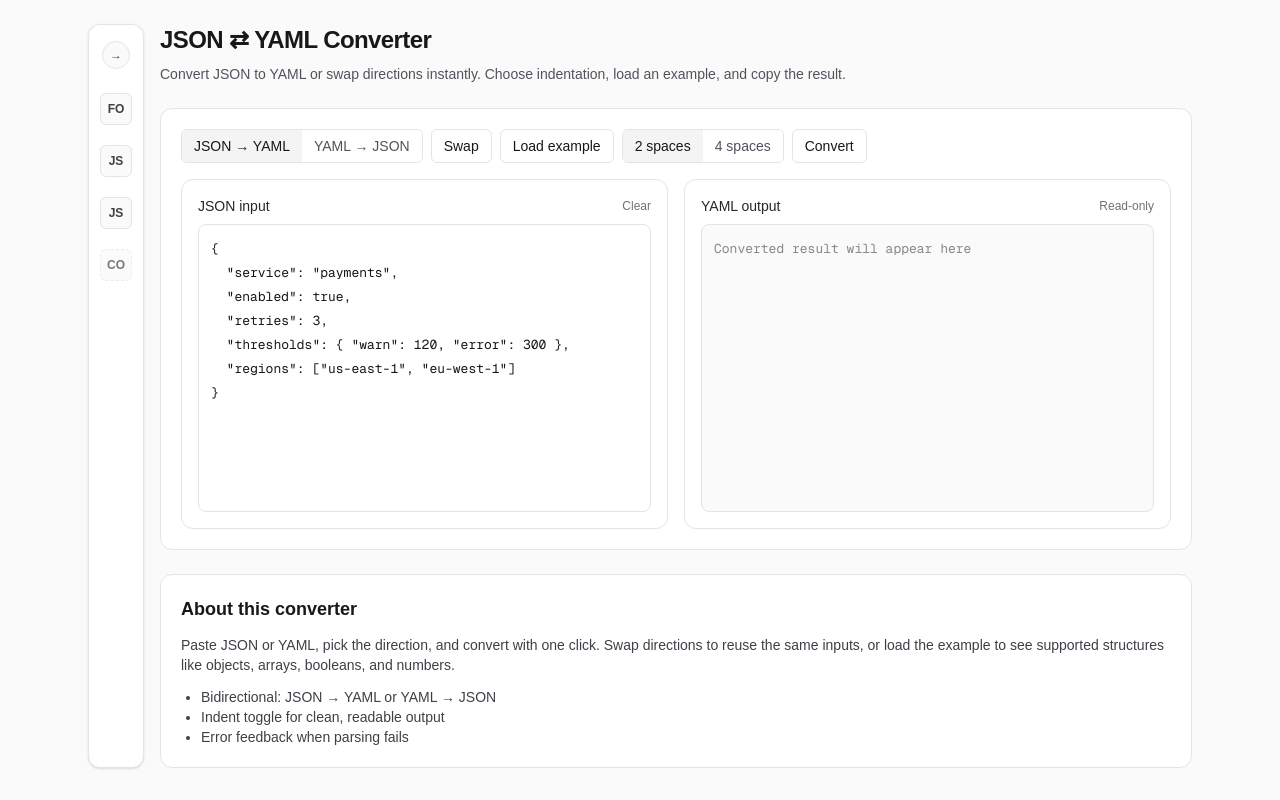
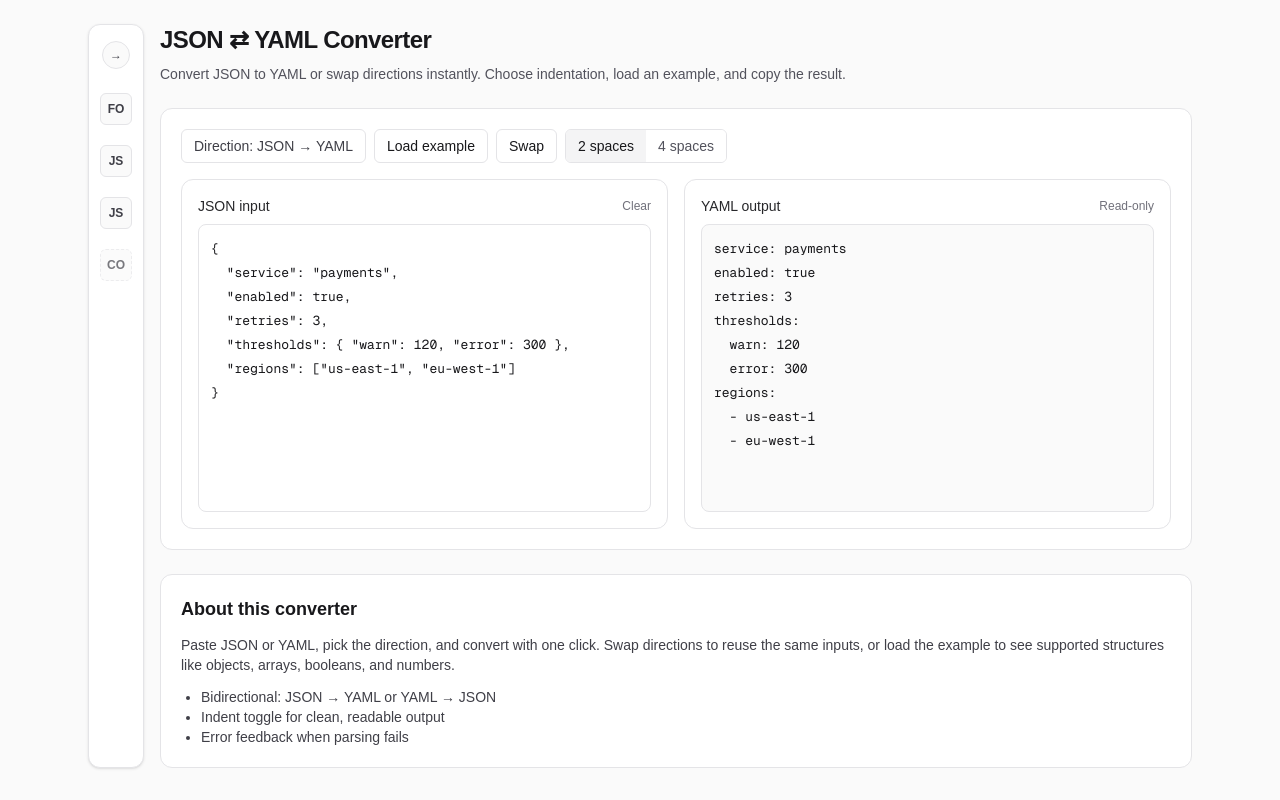
Before and after one commit to RobbieZhao/Json, a Next.js app in the folder json/: page /json-yaml in a window 1280 px wide. Built offline with nearby package versions, Linux system fonts and the light colour scheme.

Commit message:
polished up the UI

```diff
--- a/json/app/components/JsonYamlTool.tsx
+++ b/json/app/components/JsonYamlTool.tsx
@@ -35,6 +35,28 @@ export function JsonYamlTool() {
   const sourceLabel = isJsonToYaml ? "JSON input" : "YAML input";
   const targetLabel = isJsonToYaml ? "YAML output" : "JSON output";
 
+  const performConvert = React.useCallback(
+    (source: string, dir: Direction, ind: 2 | 4) => {
+      try {
+        let result: string;
+        if (dir === "jsonToYaml") {
+          const parsed = JSON.parse(source);
+          result = YAML.stringify(parsed, { indent: ind });
+        } else {
+          const parsed = YAML.parse(source);
+          result = JSON.stringify(parsed, null, ind);
+        }
+        setOutput(result);
+        setError(null);
+      } catch (err) {
+        const msg = err instanceof Error ? err.message : "Conversion failed";
+        setError(msg);
+        setOutput("");
+      }
+    },
+    [],
+  );
+
   const convert = React.useCallback(() => {
     try {
       let result: string;
@@ -59,52 +81,39 @@ export function JsonYamlTool() {
     setOutput("");
     setError(null);
     setInput((prev) => {
-      // If user wants to quickly flip, move previous output into input when available.
-      return output || (prev === EXAMPLE_JSON ? EXAMPLE_YAML : prev);
+      // Swap current panes: move rendered output into the new source box when available.
+      if (output) return output;
+      // Fallback to a sensible example when no output yet.
+      return prev === EXAMPLE_JSON ? EXAMPLE_YAML : EXAMPLE_JSON;
     });
   };
 
   const loadExample = () => {
-    if (isJsonToYaml) {
-      setInput(EXAMPLE_JSON);
-    } else {
-      setInput(EXAMPLE_YAML);
-    }
+    const sample = isJsonToYaml ? EXAMPLE_JSON : EXAMPLE_YAML;
+    setInput(sample);
     setOutput("");
     setError(null);
+    performConvert(sample, direction, indent);
   };
+
+  React.useEffect(() => {
+    convert();
+  }, [convert]);
 
   return (
     <div className="flex flex-col gap-4">
       <div className="flex flex-wrap items-center gap-2">
-        <div className="inline-flex overflow-hidden rounded-md border border-zinc-200 dark:border-zinc-800">
-          <button
-            type="button"
-            onClick={() => setDirection("jsonToYaml")}
-            className={[
-              "px-3 py-1.5 text-sm",
-              isJsonToYaml
-                ? "bg-zinc-100 text-zinc-900 dark:bg-zinc-900 dark:text-zinc-100"
-                : "bg-white text-zinc-600 hover:bg-zinc-50 dark:bg-zinc-950 dark:text-zinc-300 dark:hover:bg-zinc-900",
-            ].join(" ")}
-            aria-pressed={isJsonToYaml}
-          >
-            JSON → YAML
-          </button>
-          <button
-            type="button"
-            onClick={() => setDirection("yamlToJson")}
-            className={[
-              "px-3 py-1.5 text-sm",
-              !isJsonToYaml
-                ? "bg-zinc-100 text-zinc-900 dark:bg-zinc-900 dark:text-zinc-100"
-                : "bg-white text-zinc-600 hover:bg-zinc-50 dark:bg-zinc-950 dark:text-zinc-300 dark:hover:bg-zinc-900",
-            ].join(" ")}
-            aria-pressed={!isJsonToYaml}
-          >
-            YAML → JSON
-          </button>
+        <div className="rounded-md border border-zinc-200 bg-white px-3 py-1.5 text-sm text-zinc-700 dark:border-zinc-800 dark:bg-zinc-950 dark:text-zinc-200">
+          {isJsonToYaml ? "Direction: JSON → YAML" : "Direction: YAML → JSON"}
         </div>
+
+        <button
+          type="button"
+          onClick={loadExample}
+          className="rounded-md border border-zinc-200 bg-white px-3 py-1.5 text-sm hover:bg-zinc-50 dark:border-zinc-800 dark:bg-zinc-950 dark:text-zinc-100 dark:hover:bg-zinc-900"
+        >
+          Load example
+        </button>
 
         <button
           type="button"
@@ -112,14 +121,6 @@ export function JsonYamlTool() {
           className="rounded-md border border-zinc-200 bg-white px-3 py-1.5 text-sm hover:bg-zinc-50 dark:border-zinc-800 dark:bg-zinc-950 dark:text-zinc-100 dark:hover:bg-zinc-900"
         >
           Swap
-        </button>
-
-        <button
-          type="button"
-          onClick={loadExample}
-          className="rounded-md border border-zinc-200 bg-white px-3 py-1.5 text-sm hover:bg-zinc-50 dark:border-zinc-800 dark:bg-zinc-950 dark:text-zinc-100 dark:hover:bg-zinc-900"
-        >
-          Load example
         </button>
 
         <div className="inline-flex overflow-hidden rounded-md border border-zinc-200 dark:border-zinc-800">
@@ -149,13 +150,6 @@ export function JsonYamlTool() {
           </button>
         </div>
 
-        <button
-          type="button"
-          onClick={convert}
-          className="rounded-md border border-zinc-200 bg-white px-3 py-1.5 text-sm font-medium text-zinc-900 hover:bg-zinc-50 dark:border-zinc-800 dark:bg-zinc-950 dark:text-zinc-100 dark:hover:bg-zinc-900"
-        >
-          Convert
-        </button>
       </div>
 
       {error ? (
```
